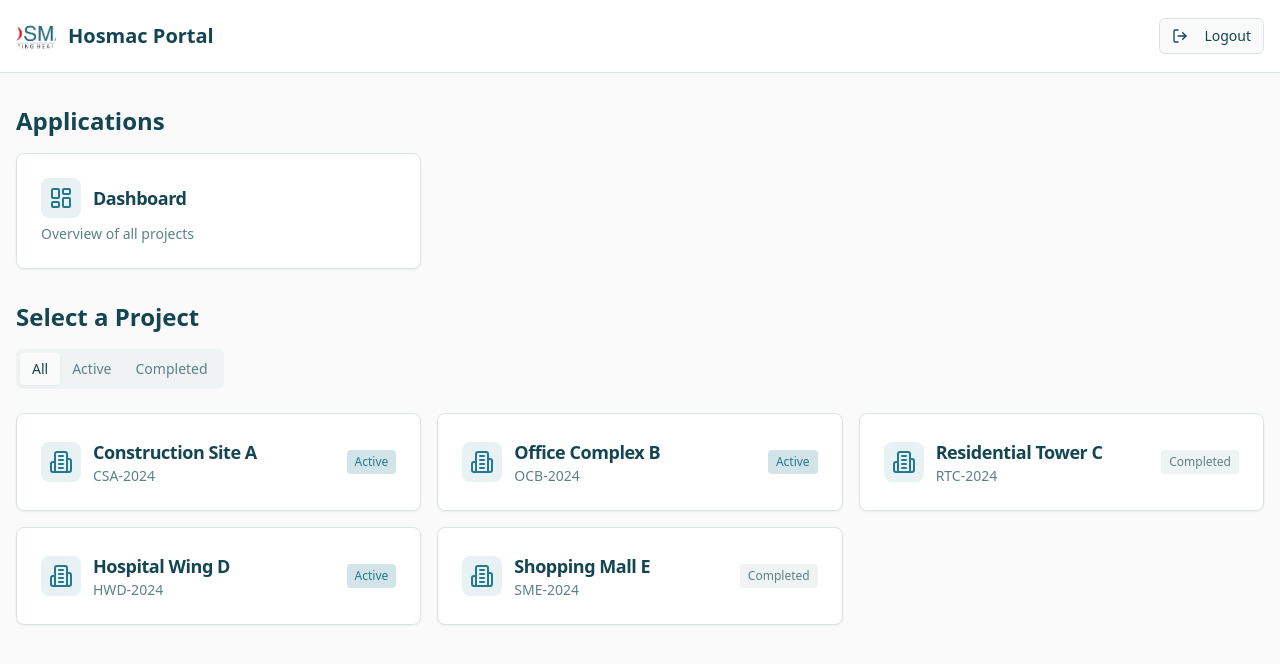
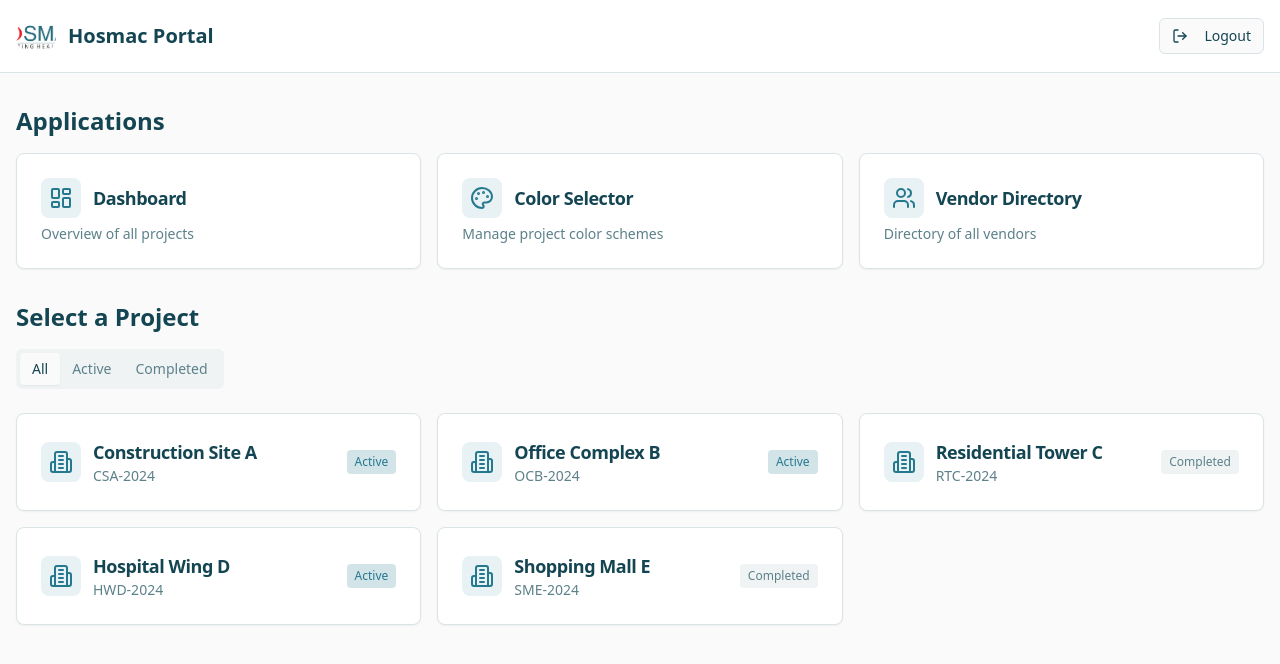
Before and after one commit to vijay-1103/transmittal-craft, a React (Vite) app: page /projects in a window 1280 px wide. Shown: the top 664 px of the page. Built offline with nearby package versions, Linux system fonts and the light colour scheme; the HTML template or start-up script is replaced by a standard one.

Commit message:
feat: Add project agnostic applications to projects page

```diff
--- a/src/pages/ProjectSelection.tsx
+++ b/src/pages/ProjectSelection.tsx
@@ -3,7 +3,7 @@ import { useNavigate } from "react-router-dom";
 import { Card, CardDescription, CardHeader, CardTitle } from "@/components/ui/card";
 import { Button } from "@/components/ui/button";
 import { Tabs, TabsContent, TabsList, TabsTrigger } from "@/components/ui/tabs";
-import { Building2, LayoutDashboard, LogOut } from "lucide-react";
+import { Building2, LayoutDashboard, LogOut, Palette, Users } from "lucide-react";
 import { useToast } from "@/hooks/use-toast";
 import hosmacLogo from "@/assets/hosmac-logo.jpg";
 
@@ -35,6 +35,20 @@ const ProjectSelection = () => {
       description: "Overview of all projects",
       icon: LayoutDashboard,
       onClick: () => toast({ title: "Coming Soon", description: "Dashboard will be available soon" }),
+    },
+    {
+      id: 2,
+      name: "Color Selector",
+      description: "Manage project color schemes",
+      icon: Palette,
+      onClick: () => toast({ title: "Coming Soon", description: "Color Selector will be available soon" }),
+    },
+    {
+      id: 3,
+      name: "Vendor Directory",
+      description: "Directory of all vendors",
+      icon: Users,
+      onClick: () => toast({ title: "Coming Soon", description: "Vendor Directory will be available soon" }),
     },
   ];
 
```
